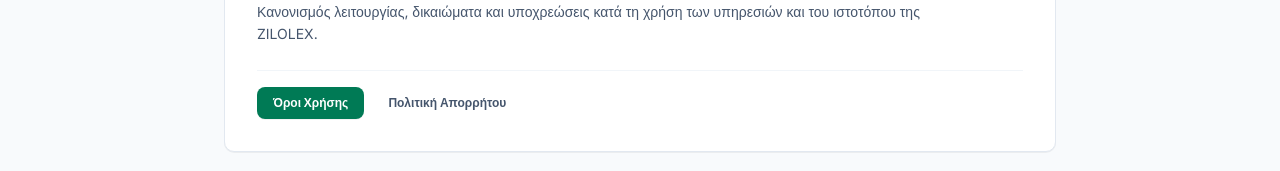
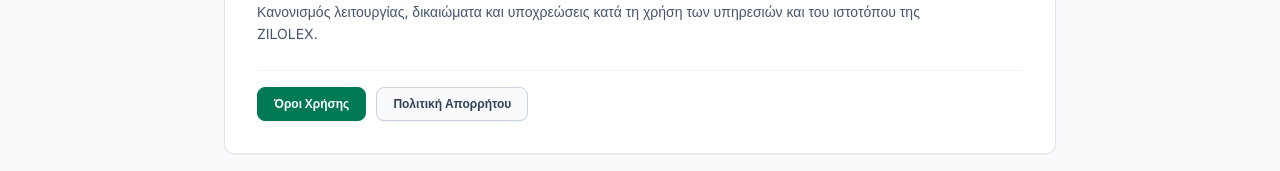
Before and after one commit to vaggelismpomponis/zilolex, a Next.js app: page /terms in a window 1280 px wide. Shown: the part 338-509 px from the top of the page. Built offline with nearby package versions, Linux system fonts and the light colour scheme; no server answers.

Commit message:
style(ui): ensure tab switcher buttons have visible button affordance when inactive

```diff
--- a/src/app/terms/page.tsx
+++ b/src/app/terms/page.tsx
@@ -64,25 +64,29 @@ export default function TermsPage() {
             </p>
 
             {/* Switch tabs */}
-            <div className="mt-6 flex items-center gap-2 pt-4 border-t border-slate-100">
+            <div role="tablist" aria-label="Legal documents" className="mt-6 flex items-center gap-2.5 pt-4 border-t border-slate-100">
               <button
                 type="button"
+                role="tab"
+                aria-selected={activeTab === "terms"}
                 onClick={() => setActiveTab("terms")}
-                className={`px-4 py-2 text-xs font-bold rounded-md transition-all cursor-pointer ${
+                className={`px-4 py-2 text-xs font-bold rounded-md border transition-all cursor-pointer ${
                   activeTab === "terms"
-                    ? "bg-emerald-700 text-white shadow-2xs"
-                    : "text-slate-600 hover:text-slate-900 hover:bg-slate-100"
+                    ? "bg-emerald-700 text-white border-emerald-700 shadow-2xs"
+                    : "bg-slate-50 text-slate-700 border-slate-300 hover:bg-slate-100 hover:text-slate-900 hover:border-slate-400 shadow-2xs"
                 }`}
               >
                 {language === "el" ? "Όροι Χρήσης" : "Terms of Use"}
               </button>
               <button
                 type="button"
+                role="tab"
+                aria-selected={activeTab === "privacy"}
                 onClick={() => setActiveTab("privacy")}
-                className={`px-4 py-2 text-xs font-bold rounded-md transition-all cursor-pointer ${
+                className={`px-4 py-2 text-xs font-bold rounded-md border transition-all cursor-pointer ${
                   activeTab === "privacy"
-                    ? "bg-emerald-700 text-white shadow-2xs"
-                    : "text-slate-600 hover:text-slate-900 hover:bg-slate-100"
+                    ? "bg-emerald-700 text-white border-emerald-700 shadow-2xs"
+                    : "bg-slate-50 text-slate-700 border-slate-300 hover:bg-slate-100 hover:text-slate-900 hover:border-slate-400 shadow-2xs"
                 }`}
               >
                 {language === "el" ? "Πολιτική Απορρήτου" : "Privacy Policy"}
--- a/src/components/LegalModal.tsx
+++ b/src/components/LegalModal.tsx
@@ -115,25 +115,29 @@ export function LegalModal() {
           </p>
 
           {/* Tab Selector */}
-          <div className="flex items-center gap-2 border-t border-slate-200/80 dark:border-slate-800 pt-3">
+          <div role="tablist" aria-label="Legal documents" className="flex items-center gap-2.5 border-t border-slate-200/80 dark:border-slate-800 pt-3">
             <button
               type="button"
+              role="tab"
+              aria-selected={activeTab === "terms"}
               onClick={() => setActiveTab("terms")}
-              className={`flex-1 sm:flex-initial text-center px-4 py-2 text-xs font-bold rounded-lg transition-all cursor-pointer ${
+              className={`flex-1 sm:flex-initial text-center px-4 py-2 text-xs font-bold rounded-md border transition-all cursor-pointer ${
                 activeTab === "terms"
-                  ? "bg-emerald-600 text-white shadow-xs"
-                  : "text-slate-600 dark:text-slate-400 hover:text-slate-900 dark:hover:text-white hover:bg-slate-200/60 dark:hover:bg-slate-800"
+                  ? "bg-emerald-700 text-white border-emerald-700 shadow-2xs"
+                  : "bg-slate-50 dark:bg-slate-800 text-slate-700 dark:text-slate-300 border-slate-300 dark:border-slate-700 hover:bg-slate-100 dark:hover:bg-slate-700 hover:text-slate-900 dark:hover:text-white shadow-2xs"
               }`}
             >
               {language === "el" ? "Όροι Χρήσης" : "Terms of Use"}
             </button>
             <button
               type="button"
+              role="tab"
+              aria-selected={activeTab === "privacy"}
               onClick={() => setActiveTab("privacy")}
-              className={`flex-1 sm:flex-initial text-center px-4 py-2 text-xs font-bold rounded-lg transition-all cursor-pointer ${
+              className={`flex-1 sm:flex-initial text-center px-4 py-2 text-xs font-bold rounded-md border transition-all cursor-pointer ${
                 activeTab === "privacy"
-                  ? "bg-emerald-600 text-white shadow-xs"
-                  : "text-slate-600 dark:text-slate-400 hover:text-slate-900 dark:hover:text-white hover:bg-slate-200/60 dark:hover:bg-slate-800"
+                  ? "bg-emerald-700 text-white border-emerald-700 shadow-2xs"
+                  : "bg-slate-50 dark:bg-slate-800 text-slate-700 dark:text-slate-300 border-slate-300 dark:border-slate-700 hover:bg-slate-100 dark:hover:bg-slate-700 hover:text-slate-900 dark:hover:text-white shadow-2xs"
               }`}
             >
               {language === "el" ? "Πολιτική Απορρήτου" : "Privacy Policy"}
```
